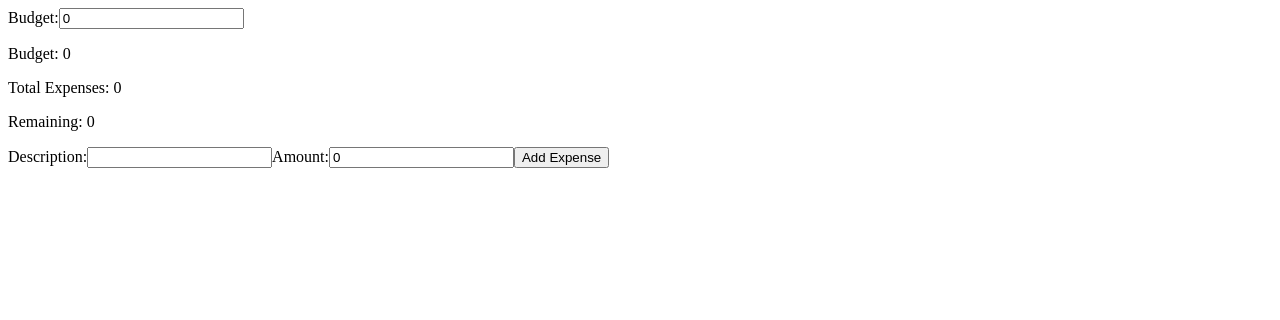
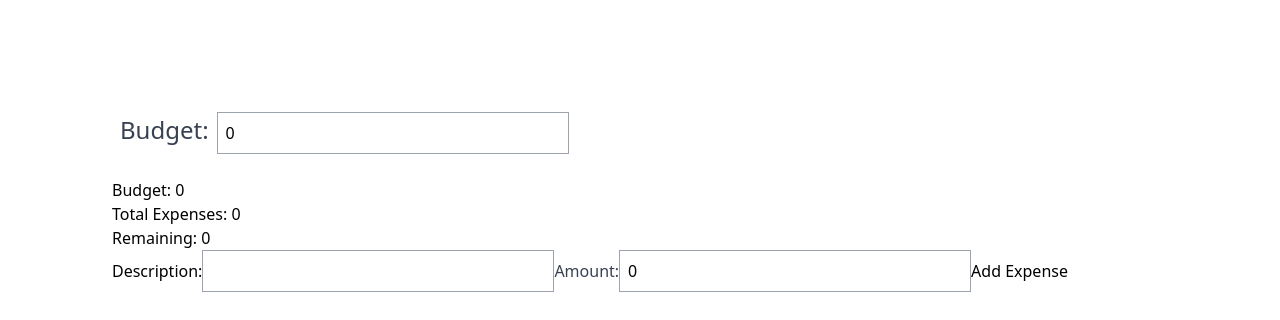
Before and after one commit to Sonik6/expenses-tracker-react-ts, a React (Vite) app: page / in a window 1280 px wide. Shown: the top 320 px of the page. Built offline with nearby package versions, Linux system fonts and the light colour scheme.

Commit message:
tailwind styling

```diff
--- a/package.json
+++ b/package.json
@@ -10,13 +10,15 @@
   },
   "dependencies": {
     "react": "^18.2.0",
-    "react-dom": "^18.2.0",
-    "tailwindcss": "^3.2.4"
+    "react-dom": "^18.2.0"
   },
   "devDependencies": {
     "@types/react": "^18.0.26",
     "@types/react-dom": "^18.0.9",
     "@vitejs/plugin-react": "^3.0.0",
+    "autoprefixer": "^10.4.13",
+    "postcss": "^8.4.21",
+    "tailwindcss": "^3.2.4",
     "typescript": "^4.9.3",
     "vite": "^4.0.0"
   }
--- /dev/null
+++ b/postcss.config.cjs
@@ -0,0 +1,6 @@
+module.exports = {
+  plugins: {
+    tailwindcss: {},
+    autoprefixer: {},
+  },
+}
--- a/src/App.tsx
+++ b/src/App.tsx
@@ -1,4 +1,5 @@
 import ExpensesTracker from "./components/ExpensesTracker";
+import "./style.css";
 
 const App = () => {
   return <ExpensesTracker />;
--- a/src/components/ExpensesTracker.tsx
+++ b/src/components/ExpensesTracker.tsx
@@ -7,11 +7,13 @@ interface Expense {
 }
 
 const ExpensesTracker: React.FC = () => {
+  //*** Variables ***//
   const [expenses, setExpenses] = useState<Expense[]>([]);
   const [description, setDescription] = useState("");
   const [amount, setAmount] = useState(0);
   const [budget, setBudget] = useState(0);
 
+  // *** Functions ***//
   const handleSubmit = (e: React.FormEvent<HTMLFormElement>) => {
     e.preventDefault();
     setExpenses([...expenses, { description, amount }]);
@@ -29,12 +31,18 @@ const ExpensesTracker: React.FC = () => {
 
   const totalExpenses = expenses.reduce((acc, cur) => acc + cur.amount, 0);
 
+  //*** Return ***//
   return (
-    <div>
-      <form onSubmit={handleBudgetChange}>
-        <label>
-          Budget:
-          <input type="number" onChange={handleBudgetChange} value={budget} />
+    <div className="bg-white p-4 m-24 flex flex-col">
+      <form className="mb-4" onSubmit={handleBudgetChange}>
+        <label className="block mb-2 ">
+          <span className="text-gray-700 text-2xl p-2">Budget:</span>
+          <input
+            className="border border-gray-400 p-2 w-1/3"
+            type="number"
+            onChange={handleBudgetChange}
+            value={budget}
+          />
         </label>
       </form>
       <BudgetMonitor budget={budget} totalExpenses={totalExpenses} />
@@ -43,14 +51,16 @@ const ExpensesTracker: React.FC = () => {
         <label>
           Description:
           <input
+            className="border border-gray-400 p-2 w-1/3"
             type="text"
             value={description}
             onChange={(e) => setDescription(e.target.value)}
           />
         </label>
         <label>
-          Amount:
+          <span className="text-gray-700">Amount:</span>
           <input
+            className="border border-gray-400 p-2 w-1/3"
             type="number"
             value={amount}
             onChange={(e) => setAmount(Number(e.target.value))}
--- /dev/null
+++ b/src/style.css
@@ -0,0 +1,3 @@
+@tailwind base;
+@tailwind components;
+@tailwind utilities;
--- /dev/null
+++ b/tailwind.config.cjs
@@ -0,0 +1,9 @@
+/** @type {import('tailwindcss').Config} */
+module.exports = {
+  content: [],
+  theme: {
+    extend: {},
+  },
+  plugins: [],
+  content: ["./src/**/*.{js,jsx,ts,tsx}"],
+};
```
Also changed, not shown: 1 other file (tests, documents, lock files or other folders).
